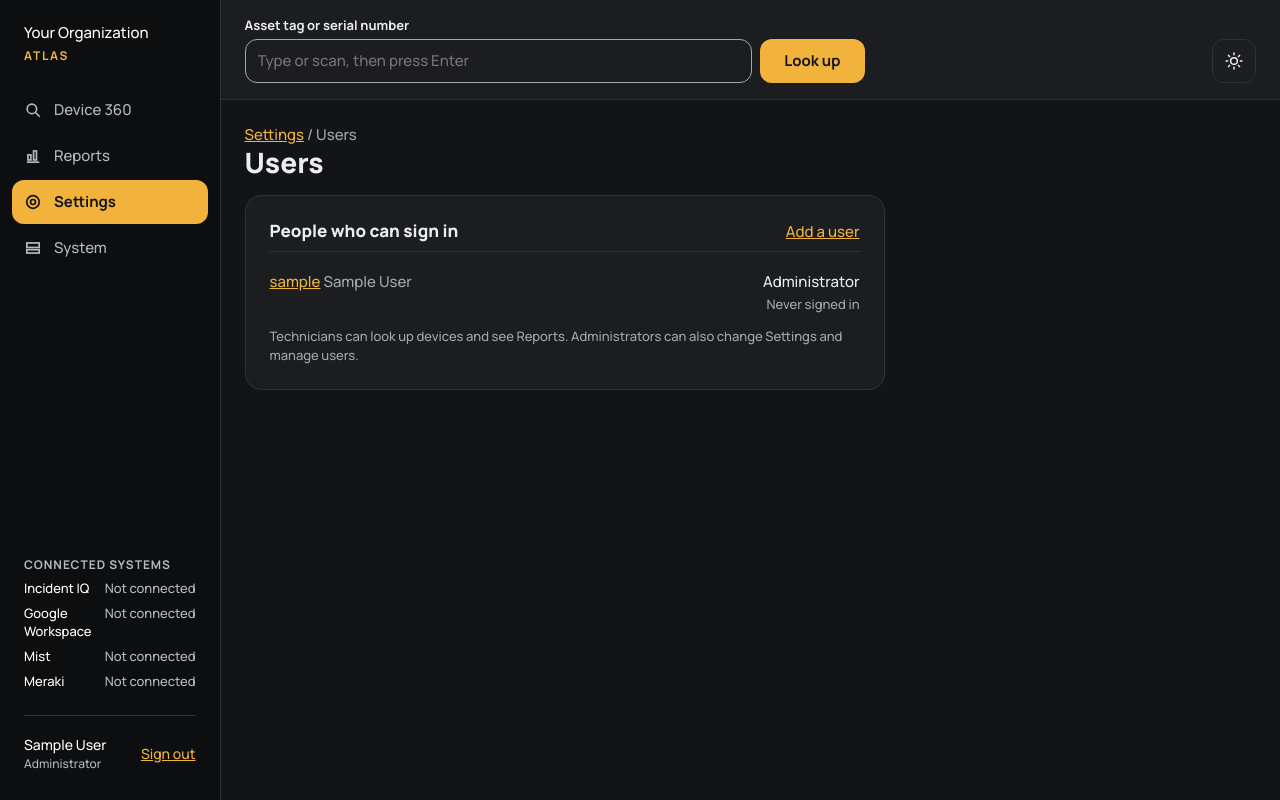
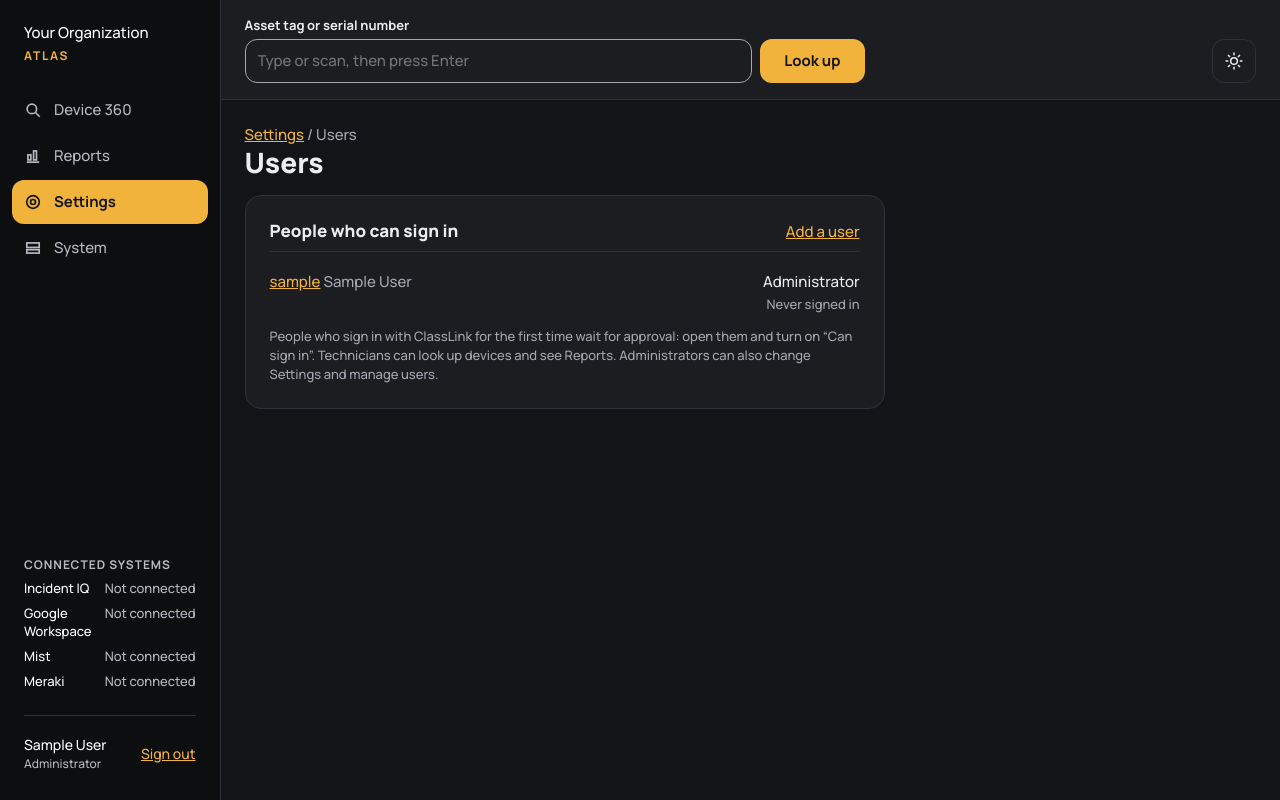
Before and after one commit to adukes40/Atlas2, a Django app: page /settings/users/ in a window 1280 px wide. Run offline with Django 5.2, Linux system fonts and the light colour scheme; the visitor is signed in with stand-in values (Sample User, id 1); data comes from the database, SQL or seed files in the repository; data that the repository does not hold is empty; parts of the project's set-up code (start-up, migrations or seed data) failed here and were passed over.

Commit message:
Hold new ClassLink accounts for an administrator's approval
Someone new who signs in with ClassLink now gets a turned-off Technician
account instead of getting straight in. It shows as Waiting for approval
on Users (listed first) and as a count on Settings. Turning on Can sign in
lets them in. ClassLink may sign in people who were never assigned the
app, so Atlas no longer relies on that.

```diff
--- a/app/core/templates/core/settings.html
+++ b/app/core/templates/core/settings.html
@@ -20,7 +20,7 @@
   </section>
   <section class="card">
     <div class="card-head"><h2>Users</h2><a href="{% url 'users' %}">Manage users</a></div>
-    <p>{{ active_users }} {% if active_users == 1 %}person can{% else %}people can{% endif %} sign in.</p>
+    <p>{{ active_users }} {% if active_users == 1 %}person can{% else %}people can{% endif %} sign in.{% if waiting_users %} <a href="{% url 'users' %}"><strong>{{ waiting_users }} waiting for approval.</strong></a>{% endif %}</p>
     <div class="kv"><dt><a href="{% url 'settings-classlink' %}">ClassLink sign-in</a></dt><dd{% if classlink_on %} class="ok"{% endif %}>{% if classlink_on %}On{% else %}Off{% endif %}</dd></div>
   </section>
   <section class="card">
--- a/app/core/templates/core/users.html
+++ b/app/core/templates/core/users.html
@@ -8,9 +8,9 @@
 <section class="card narrow">
   <div class="card-head"><h2>People who can sign in</h2><a href="{% url 'user-add' %}">Add a user</a></div>
   <dl>
-    {% for person in people %}<div class="kv"><dt><a href="{% url 'user-edit' person.pk %}">{{ person.get_username }}</a>{% if person.get_full_name %} <span class="muted">{{ person.get_full_name }}</span>{% endif %}</dt><dd>{% if not person.is_active %}<span class="chip">Turned off</span>{% elif person.is_superuser %}Administrator{% else %}Technician{% endif %}<br><span class="hint">{% if person.last_login %}Last signed in {{ person.last_login|date:"M j, Y" }}{% else %}Never signed in{% endif %}</span></dd></div>
+    {% for person in people %}<div class="kv"><dt><a href="{% url 'user-edit' person.pk %}">{{ person.get_username }}</a>{% if person.get_full_name %} <span class="muted">{{ person.get_full_name }}</span>{% endif %}</dt><dd>{% if not person.is_active and not person.last_login %}<span class="chip warn">Waiting for approval</span>{% elif not person.is_active %}<span class="chip">Turned off</span>{% elif person.is_superuser %}Administrator{% else %}Technician{% endif %}<br><span class="hint">{% if person.last_login %}Last signed in {{ person.last_login|date:"M j, Y" }}{% else %}Never signed in{% endif %}</span></dd></div>
     {% endfor %}
   </dl>
-  <p class="hint">Technicians can look up devices and see Reports. Administrators can also change Settings and manage users.</p>
+  <p class="hint">People who sign in with ClassLink for the first time wait for approval: open them and turn on “Can sign in”. Technicians can look up devices and see Reports. Administrators can also change Settings and manage users.</p>
 </section>
 {% endblock %}
--- a/app/core/views.py
+++ b/app/core/views.py
@@ -45,10 +45,11 @@ def settings_page(request):
         messages.success(request, "Settings saved.")
         return redirect("settings")
     users = get_user_model().objects.filter(is_active=True).count()
+    waiting = get_user_model().objects.filter(is_active=False, last_login__isnull=True).count()
     classlink_on = ClassLinkConfig.load().ready
     return render(
         request, "core/settings.html",
-        {"section": "settings", "form": form, "active_users": users, "classlink_on": classlink_on},
+        {"section": "settings", "form": form, "active_users": users, "waiting_users": waiting, "classlink_on": classlink_on},
     )
 
 
@@ -56,7 +57,11 @@ def settings_page(request):
 def users(request):
     if not request.user.is_superuser:
         raise PermissionDenied
-    people = get_user_model().objects.order_by("-is_active", "username")
+    # Waiting for approval (turned off, never signed in) first, then everyone signed in, then turned off.
+    people = sorted(
+        get_user_model().objects.order_by("username"),
+        key=lambda p: 0 if not p.is_active and not p.last_login else 1 if p.is_active else 2,
+    )
     return render(request, "core/users.html", {"section": "settings", "people": people})
 
 
--- a/app/sso/forms.py
+++ b/app/sso/forms.py
@@ -14,9 +14,10 @@ class ClassLinkForm(forms.Form):
     )
     enabled = forms.BooleanField(label="Turn on ClassLink sign-in", required=False)
     create_accounts = forms.BooleanField(
-        label="Create accounts for new people",
+        label="Request accounts for new people",
         required=False,
-        help_text="On: anyone ClassLink sends gets a Technician account the first time. "
+        help_text="On: someone new who signs in with ClassLink gets an account that is waiting for approval. "
+                  "Turn on \u201cCan sign in\u201d on Users to let them in. "
                   "Off: only people already on Users (matched by email) can sign in.",
     )
 
--- a/app/sso/models.py
+++ b/app/sso/models.py
@@ -8,7 +8,8 @@ class ClassLinkConfig(models.Model):
     enabled = models.BooleanField(default=False)
     # ClassLink's IdP metadata XML. Public information, so stored as is.
     metadata = models.TextField(blank=True)
-    # On: anyone ClassLink signs in gets a Technician account on first visit.
+    # On: anyone new ClassLink signs in gets a turned-off Technician account,
+    # waiting for an administrator to approve it on Users.
     # Off: only people already on the Users screen (matched by email) get in.
     create_accounts = models.BooleanField(default=True)
 
```
Also changed, not shown: app/sso/saml.py (+6 -1 lines), app/sso/tests.py (+18 -3 lines), README.md.
